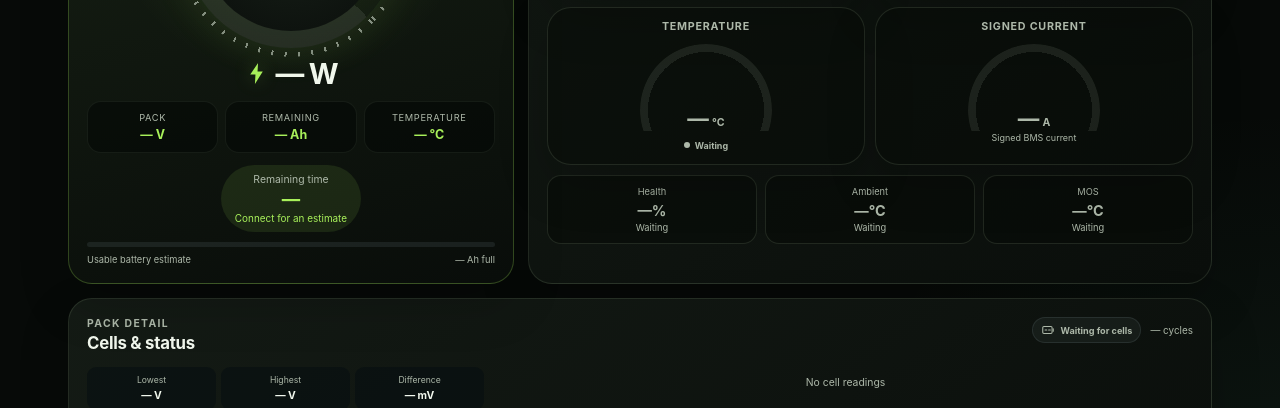
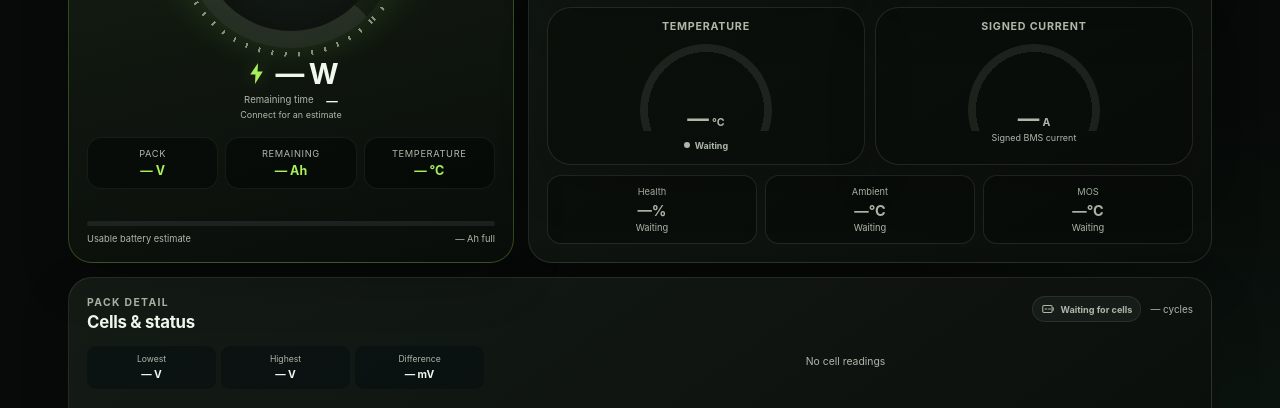
Before and after one commit to warwar13/gentai, a website with bundled scripts: page index.html in a window 1280 px wide. Shown: the part 392-800 px from the top of the page. Built offline with nearby package versions, Linux system fonts and the light colour scheme.

Commit message:
Refine compact battery ETA placement

```diff
--- a/index.html
+++ b/index.html
@@ -79,17 +79,18 @@
           <strong><span id="hero-power-value">—</span> W</strong>
         </div>
 
+        <div class="estimate">
+          <span id="estimate-label">Remaining time</span>
+          <strong id="estimate-value">—</strong>
+          <small id="estimate-clock">Connect for an estimate</small>
+        </div>
+
         <div class="hero-stats">
           <div><span>Pack</span><strong id="hero-voltage-value">— V</strong></div>
           <div><span>Remaining</span><strong id="remaining-capacity">— Ah</strong></div>
           <div><span>Temperature</span><strong id="hero-temperature-value">— °C</strong></div>
         </div>
 
-        <div class="estimate">
-          <span id="estimate-label">Remaining time</span>
-          <strong id="estimate-value">—</strong>
-          <small id="estimate-clock">Connect for an estimate</small>
-        </div>
         <div class="capacity-bar" aria-label="Battery capacity">
           <span id="capacity-fill"></span>
         </div>
--- a/styles.css
+++ b/styles.css
@@ -306,10 +306,10 @@ h3 { font-size: 0.78rem; color: var(--muted); font-weight: 650; }
 .hero-stats span { color: var(--muted); font-size: 0.58rem; text-transform: uppercase; letter-spacing: 0.07em; }
 .hero-stats strong { margin-top: 4px; overflow: hidden; color: var(--lime); font-size: 0.78rem; text-overflow: ellipsis; white-space: nowrap; }
 
-.estimate { width: fit-content; max-width: 100%; margin: 12px auto 10px; padding: 8px 14px; text-align: center; display: grid; gap: 2px; border-radius: 999px; color: var(--lime); background: rgba(168, 240, 90, 0.1); }
-.estimate span { color: var(--muted); font-size: 0.65rem; }
-.estimate strong { font-size: 1.15rem; }
-.estimate small { min-height: 1em; color: currentColor; font-size: 0.62rem; }
+.estimate { width: fit-content; max-width: 100%; margin: 3px auto 7px; padding: 0; display: grid; grid-template-columns: auto auto; column-gap: 5px; text-align: center; color: var(--muted); }
+.estimate span { font-size: 0.6rem; }
+.estimate strong { color: var(--text); font-size: 0.72rem; font-weight: 650; }
+.estimate small { grid-column: 1 / -1; min-height: 1em; margin-top: 1px; color: var(--muted); font-size: 0.56rem; }
 
 .capacity-bar { height: 5px; margin-top: auto; border-radius: 999px; background: rgba(139, 162, 168, 0.12); overflow: hidden; }
 .capacity-bar span { display: block; width: 0; height: 100%; border-radius: inherit; background: linear-gradient(90deg, var(--cyan), var(--lime)); transition: width 500ms ease; }
--- a/sw.js
+++ b/sw.js
@@ -1,4 +1,4 @@
-const CACHE_NAME = "oyavolt-dashboard-v7";
+const CACHE_NAME = "oyavolt-dashboard-v8";
 const APP_SHELL = [
   "./",
   "./index.html",
```
